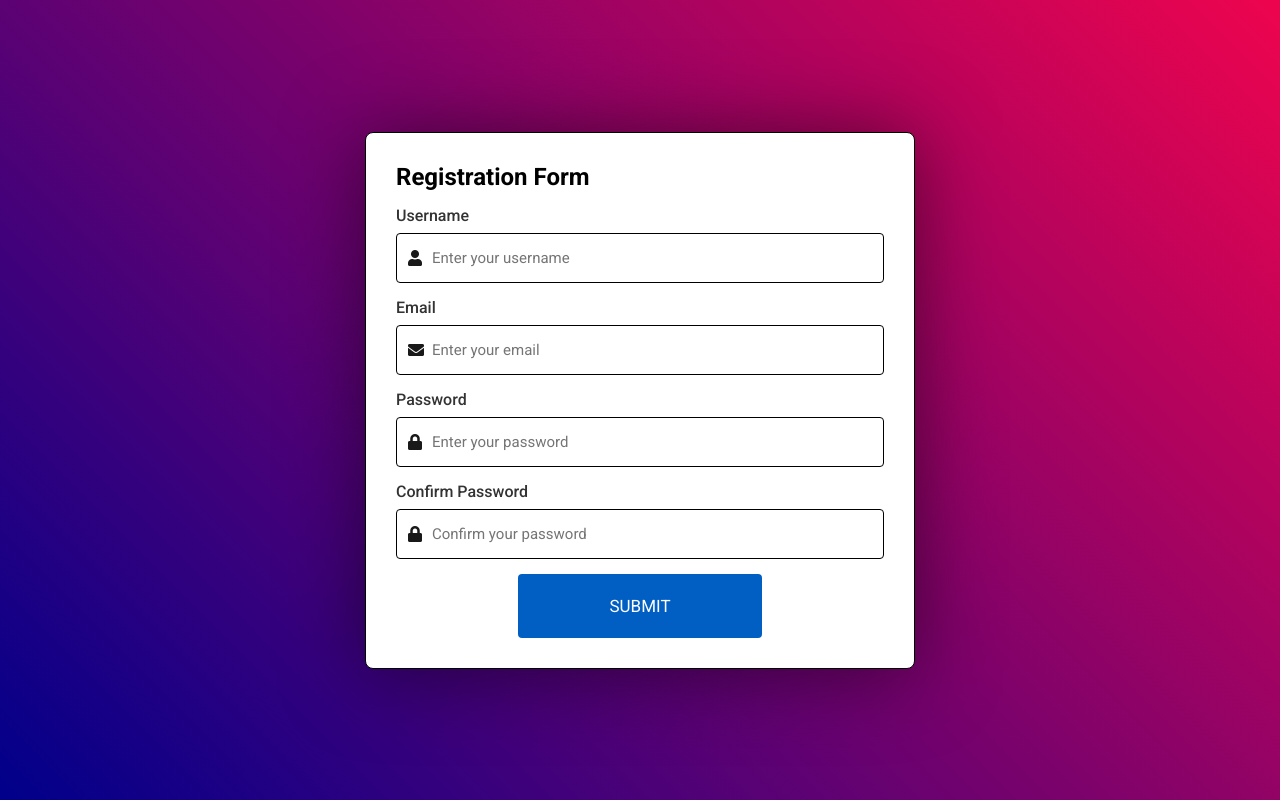
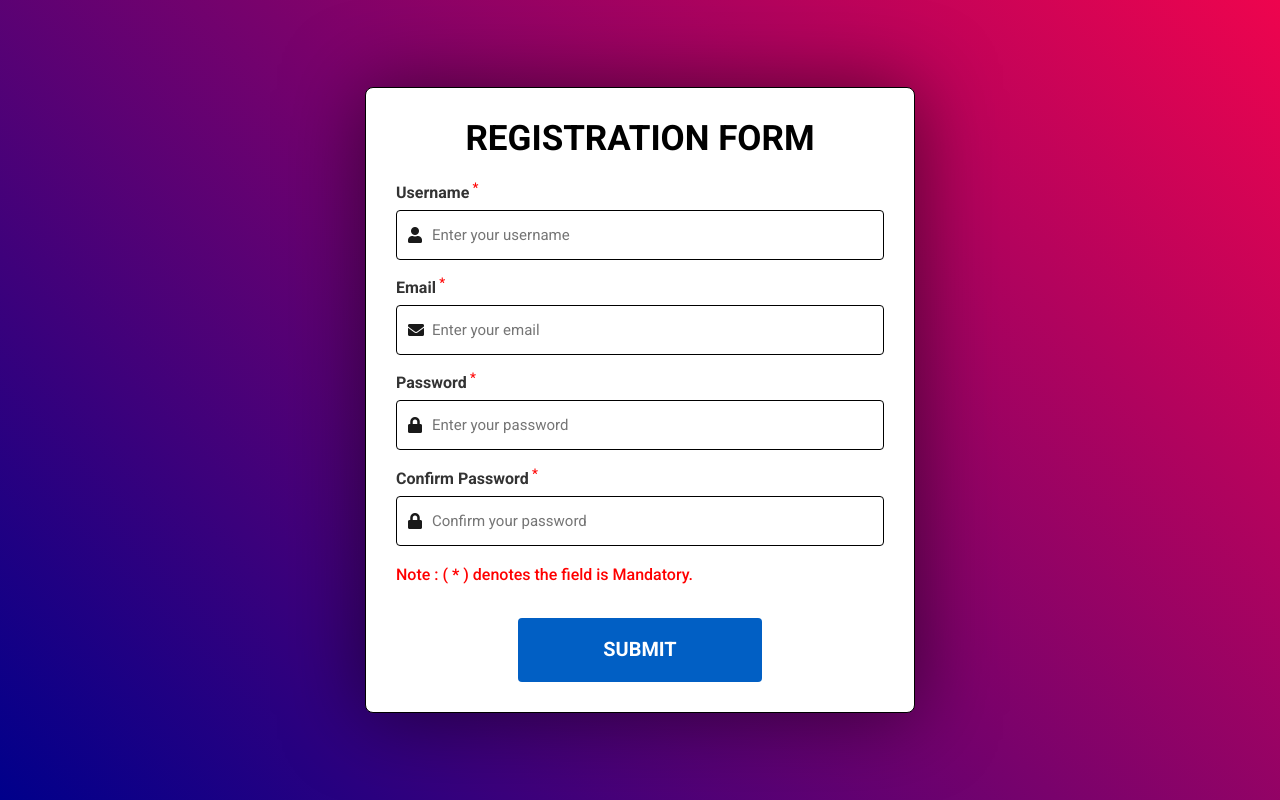
Before and after one commit to manmayahotta/MotionCut-Internship-Projects, a plain HTML site: page Project 02 : Registration_Form/RegistrationForm.html in a window 1280 px wide. Drawn offline with Linux system fonts and the light colour scheme.

Commit message:
Create RegistrationForm.html

```diff
--- a/Project 02 : Registration_Form/RegistrationForm.html
+++ b/Project 02 : Registration_Form/RegistrationForm.html
@@ -9,37 +9,41 @@
 <body>
     <div class="container">
         <form class="registration-form">
-            <h2>Registration Form</h2>
+            <h1><b>Registration Form</b></h1>
             <div class="form-group">
-                <label for="username">Username</label>
+                <label for="username"><b>Username<sup> *</sup></b></label>
                 <div class="input-container">
                     <i class="fa fa-user icon"></i>
                     <input type="text" id="username" name="username" placeholder="Enter your username" required>
                 </div>
             </div>
             <div class="form-group">
-                <label for="email">Email</label>
+                <label for="email"><b>Email<sup> *</sup></b></label>
                 <div class="input-container">
                     <i class="fa fa-envelope icon"></i>
                     <input type="email" id="email" name="email" placeholder="Enter your email" required>
                 </div>
             </div>
             <div class="form-group">
-                <label for="password">Password</label>
+                <label for="password"><b>Password<sup> *</sup></b></label>
                 <div class="input-container">
                     <i class="fa fa-lock icon"></i>
                     <input type="password" id="password" name="password" placeholder="Enter your password" required>
                 </div>
             </div>
             <div class="form-group">
-                <label for="confirm-password">Confirm Password</label>
+                <label for="confirm-password"><b>Confirm Password<sup> *</sup></b></label>
                 <div class="input-container">
                     <i class="fa fa-lock icon"></i>
                     <input type="password" id="confirm-password" name="confirm-password" placeholder="Confirm your password" required>
                 </div>
+                <br>
+            <footer class="note">Note : ( <b>*</b> ) denotes the field is Mandatory.</footer>
+            <br>
             </div>
+
             <div class="form-group">
-                <button type="submit">SUBMIT</button>
+                <button type="submit"><h3>SUBMIT</h3></button>
             </div>
         </form>
     </div>
```
